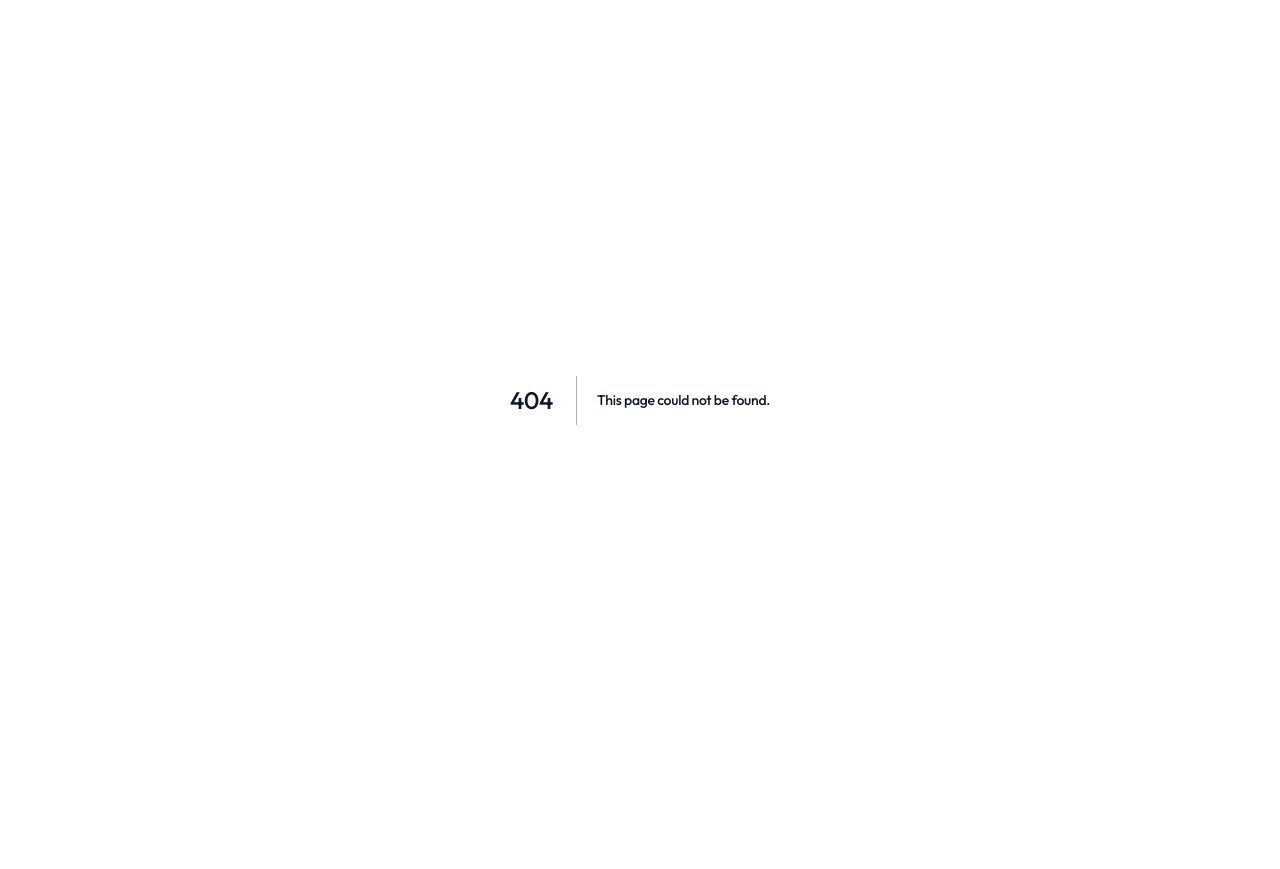
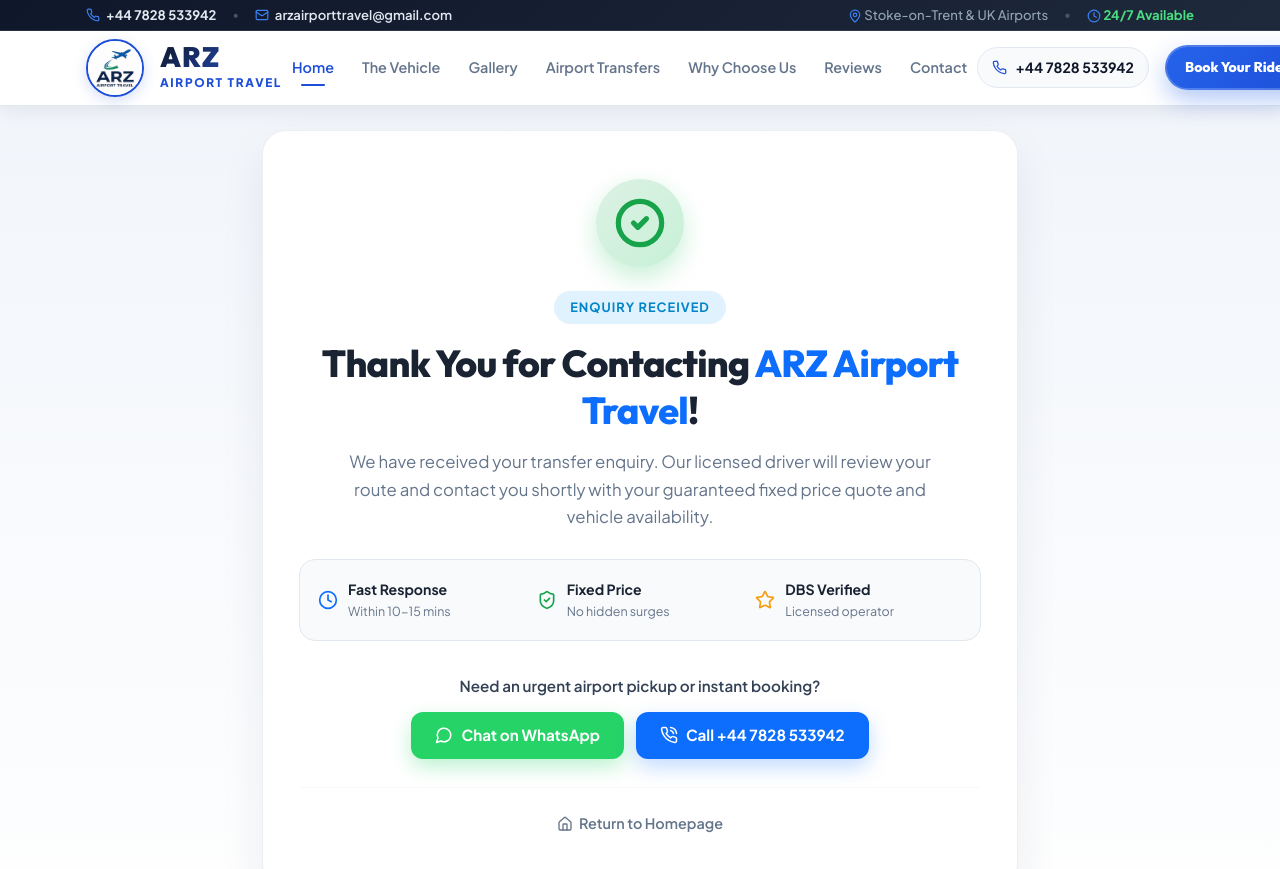
Before and after one commit to ahtisham-ul-haqkhan/arz-airport-travel, a Next.js app: page /thank-you in a window 1280 px wide. Before the commit this address had no page. Shown: the top 869 px of the page. Before the commit the page ends 800 px from the top, so only its background shows below. Built offline with nearby package versions, Linux system fonts and the light colour scheme.

Commit message:
Add thank you conversion page for Google Ads

```diff
--- /dev/null
+++ b/src/app/thank-you/page.jsx
@@ -0,0 +1,204 @@
+import React from 'react';
+import Link from 'next/link';
+import { CheckCircle2, PhoneCall, MessageCircle, Home, Clock, ShieldCheck, Star } from 'lucide-react';
+import Header from '@/components/Header';
+import Footer from '@/components/Footer';
+
+export const metadata = {
+  title: 'Thank You | ARZ Airport Travel | Airport Transfers Stoke-on-Trent',
+  description: 'Thank you for your enquiry with ARZ Airport Travel. Our team will review your travel details and contact you shortly with your fixed price quote.',
+  robots: 'noindex, follow',
+};
+
+export default function ThankYouPage() {
+  return (
+    <>
+      <Header />
+      <main style={{ minHeight: '80vh', background: 'linear-gradient(180deg, #f0f4fa 0%, #ffffff 100%)', paddingTop: '130px', paddingBottom: '80px' }}>
+        <div className="container" style={{ maxWidth: '780px' }}>
+          <div
+            style={{
+              background: '#ffffff',
+              borderRadius: '24px',
+              padding: '48px 36px',
+              boxShadow: '0 20px 45px rgba(27, 42, 74, 0.08)',
+              border: '1px solid rgba(27, 42, 74, 0.08)',
+              textAlign: 'center',
+            }}
+          >
+            {/* Success Icon */}
+            <div
+              style={{
+                width: '88px',
+                height: '88px',
+                margin: '0 auto 24px',
+                borderRadius: '50%',
+                background: 'linear-gradient(135deg, rgba(22, 163, 74, 0.15) 0%, rgba(34, 197, 94, 0.25) 100%)',
+                display: 'flex',
+                alignItems: 'center',
+                justifyContent: 'center',
+                color: '#16a34a',
+                boxShadow: '0 10px 25px rgba(34, 197, 94, 0.25)',
+              }}
+            >
+              <CheckCircle2 size={52} strokeWidth={2.4} />
+            </div>
+
+            <span
+              style={{
+                display: 'inline-block',
+                background: '#e0f2fe',
+                color: '#0284c7',
+                fontSize: '0.8rem',
+                fontWeight: 700,
+                letterSpacing: '0.08em',
+                textTransform: 'uppercase',
+                padding: '6px 16px',
+                borderRadius: '999px',
+                marginBottom: '16px',
+              }}
+            >
+              Enquiry Received
+            </span>
+
+            <h1
+              style={{
+                fontFamily: "'Outfit', 'Plus Jakarta Sans', sans-serif",
+                fontSize: 'clamp(1.75rem, 4vw, 2.35rem)',
+                fontWeight: 800,
+                color: '#1a2332',
+                marginBottom: '14px',
+                lineHeight: 1.25,
+              }}
+            >
+              Thank You for Contacting <span style={{ color: '#0d6efd' }}>ARZ Airport Travel</span>!
+            </h1>
+
+            <p
+              style={{
+                fontSize: '1.05rem',
+                color: '#64748b',
+                lineHeight: 1.65,
+                maxWidth: '600px',
+                margin: '0 auto 28px',
+              }}
+            >
+              We have received your transfer enquiry. Our licensed driver will review your route and contact you shortly with your guaranteed fixed price quote and vehicle availability.
+            </p>
+
+            {/* Feature reassurance badges */}
+            <div
+              style={{
+                display: 'grid',
+                gridTemplateColumns: 'repeat(auto-fit, minmax(180px, 1fr))',
+                gap: '12px',
+                background: '#f8fafc',
+                padding: '18px',
+                borderRadius: '16px',
+                border: '1px solid #e2e8f0',
+                marginBottom: '32px',
+                textAlign: 'left',
+              }}
+            >
+              <div style={{ display: 'flex', alignItems: 'center', gap: '10px' }}>
+                <Clock size={20} color="#0d6efd" />
+                <div>
+                  <div style={{ fontWeight: 700, fontSize: '0.88rem', color: '#1a2332' }}>Fast Response</div>
+                  <div style={{ fontSize: '0.78rem', color: '#64748b' }}>Within 10-15 mins</div>
+                </div>
+              </div>
+
+              <div style={{ display: 'flex', alignItems: 'center', gap: '10px' }}>
+                <ShieldCheck size={20} color="#16a34a" />
+                <div>
+                  <div style={{ fontWeight: 700, fontSize: '0.88rem', color: '#1a2332' }}>Fixed Price</div>
+                  <div style={{ fontSize: '0.78rem', color: '#64748b' }}>No hidden surges</div>
+                </div>
+              </div>
+
+              <div style={{ display: 'flex', alignItems: 'center', gap: '10px' }}>
+                <Star size={20} color="#f59e0b" />
+                <div>
+                  <div style={{ fontWeight: 700, fontSize: '0.88rem', color: '#1a2332' }}>DBS Verified</div>
+                  <div style={{ fontSize: '0.78rem', color: '#64748b' }}>Licensed operator</div>
+                </div>
+              </div>
+            </div>
+
+            {/* Need immediate response */}
+            <div style={{ marginBottom: '28px' }}>
+              <p style={{ fontWeight: 600, color: '#334155', fontSize: '0.95rem', marginBottom: '14px' }}>
+                Need an urgent airport pickup or instant booking?
+              </p>
+              <div style={{ display: 'flex', flexWrap: 'wrap', gap: '12px', justifyContent: 'center' }}>
+                <a
+                  href="https://wa.me/447828533942?text=Hello%20ARZ%20Airport%20Travel%2C%20I%20have%20just%20submitted%20an%20enquiry%20on%20your%20website%20and%20need%20an%20urgent%20quote."
+                  target="_blank"
+                  rel="noopener noreferrer"
+                  className="btn"
+                  style={{
+                    background: '#25D366',
+                    color: '#ffffff',
+                    fontWeight: 700,
+                    padding: '12px 24px',
+                    borderRadius: '12px',
+                    display: 'inline-flex',
+                    alignItems: 'center',
+                    gap: '8px',
+                    fontSize: '0.95rem',
+                    boxShadow: '0 8px 20px rgba(37, 211, 102, 0.3)',
+                    border: 'none',
+                    textDecoration: 'none',
+                  }}
+                >
+                  <MessageCircle size={18} /> Chat on WhatsApp
+                </a>
+
+                <a
+                  href="tel:+447828533942"
+                  className="btn"
+                  style={{
+                    background: '#0d6efd',
+                    color: '#ffffff',
+                    fontWeight: 700,
+                    padding: '12px 24px',
+                    borderRadius: '12px',
+                    display: 'inline-flex',
+                    alignItems: 'center',
+                    gap: '8px',
+                    fontSize: '0.95rem',
+                    boxShadow: '0 8px 20px rgba(13, 110, 253, 0.25)',
+                    border: 'none',
+                    textDecoration: 'none',
+                  }}
+                >
+                  <PhoneCall size={18} /> Call +44 7828 533942
+                </a>
+              </div>
+            </div>
+
+            <hr style={{ borderColor: '#e2e8f0', margin: '24px 0' }} />
+
+            <div>
+              <Link
+                href="/"
+                style={{
+                  color: '#64748b',
+                  fontWeight: 600,
+                  fontSize: '0.9rem',
+                  display: 'inline-flex',
+                  alignItems: 'center',
+                  gap: '6px',
+                  textDecoration: 'none',
+                }}
+              >
+                <Home size={16} /> Return to Homepage
+              </Link>
+            </div>
+          </div>
+        </div>
+      </main>
+      <Footer />
+    </>
+  );
+}
```
